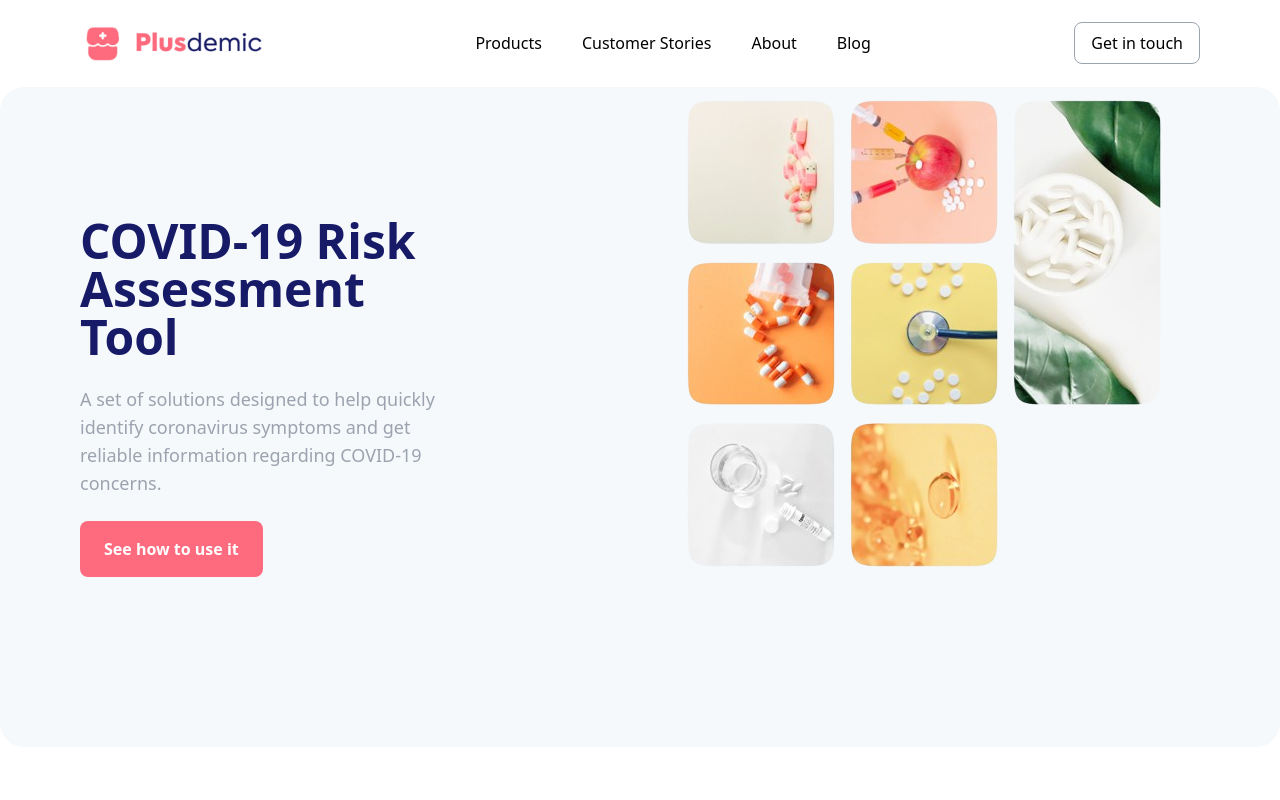
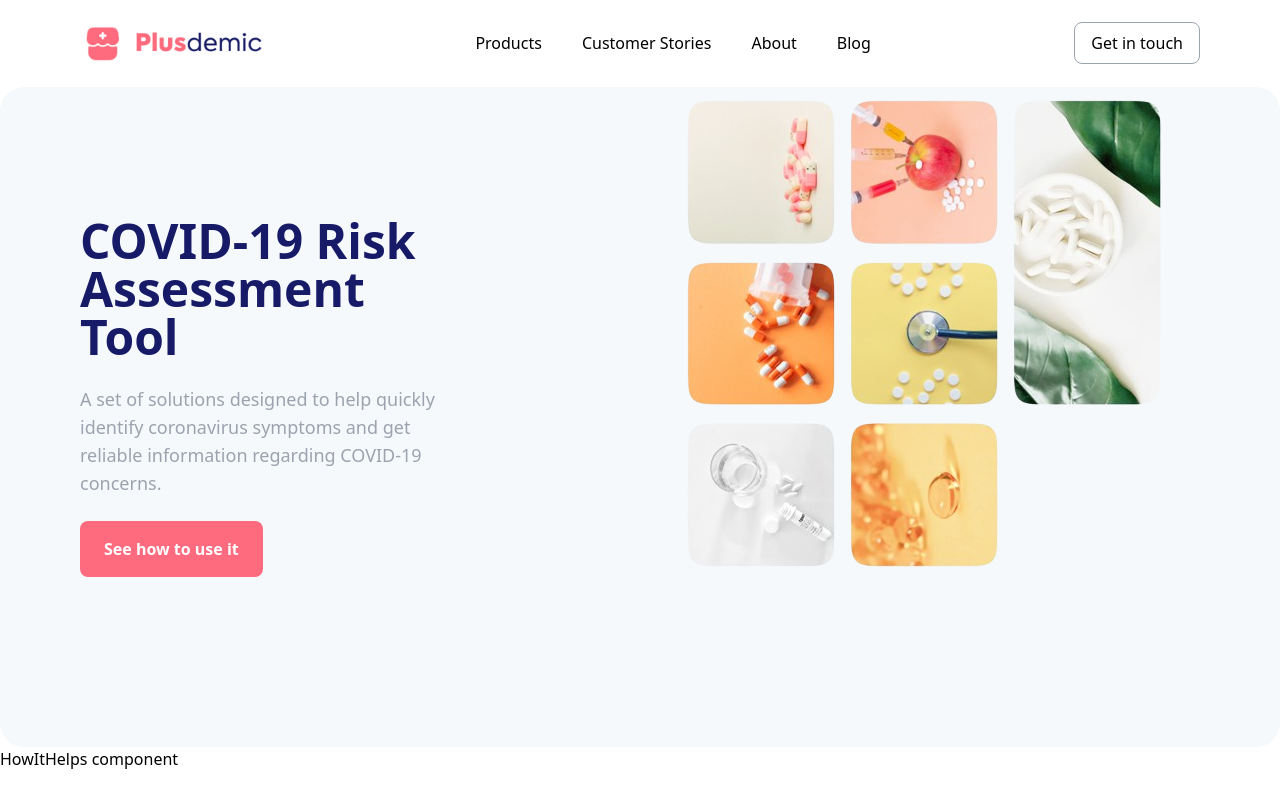
Before and after one commit to wacho91/Assistant-Emergency, a React (Vite) app: page / in a window 1280 px wide. Built offline with nearby package versions, Linux system fonts and the light colour scheme.

Commit message:
HoeiteHelps Components

```diff
--- a/src/App.jsx
+++ b/src/App.jsx
@@ -1,4 +1,5 @@
 import Hero from "./Components/Hero/Hero"
+import HowItHelps from "./Components/HowItHelps/HowItHelps"
 import Navbar from "./Components/Navbar/Navbar"
 
 
@@ -8,6 +9,7 @@ function App() {
     <main className="overflow-x-hidden">
       <Navbar />
       <Hero />
+      <HowItHelps />
     </main>
   )
 }
--- /dev/null
+++ b/src/Components/HowItHelps/HowItHelps.jsx
@@ -0,0 +1,10 @@
+
+const HowItHelps = () => {
+  return (
+    <div>
+        HowItHelps component
+    </div>
+  )
+}
+
+export default HowItHelps
```
